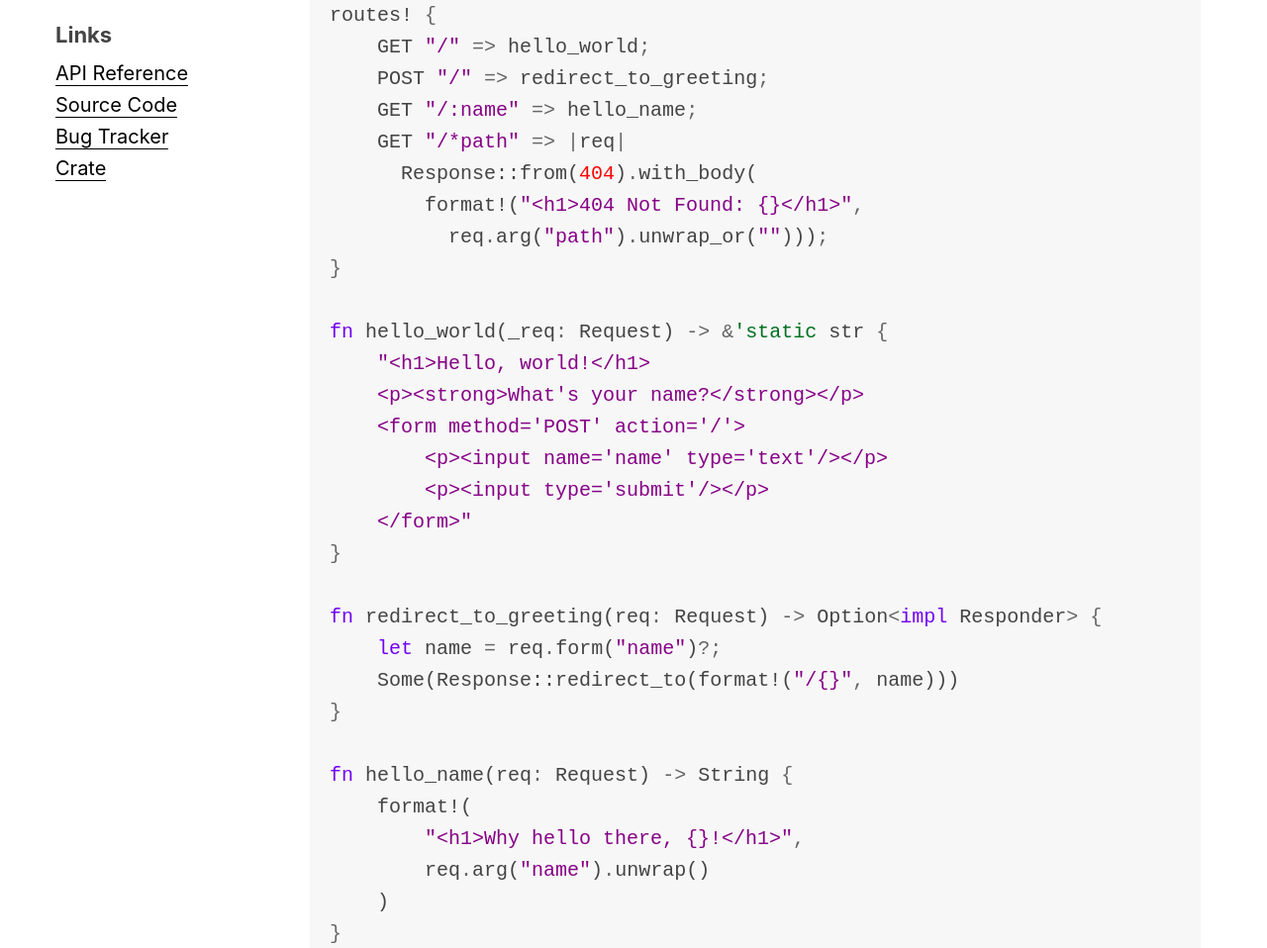
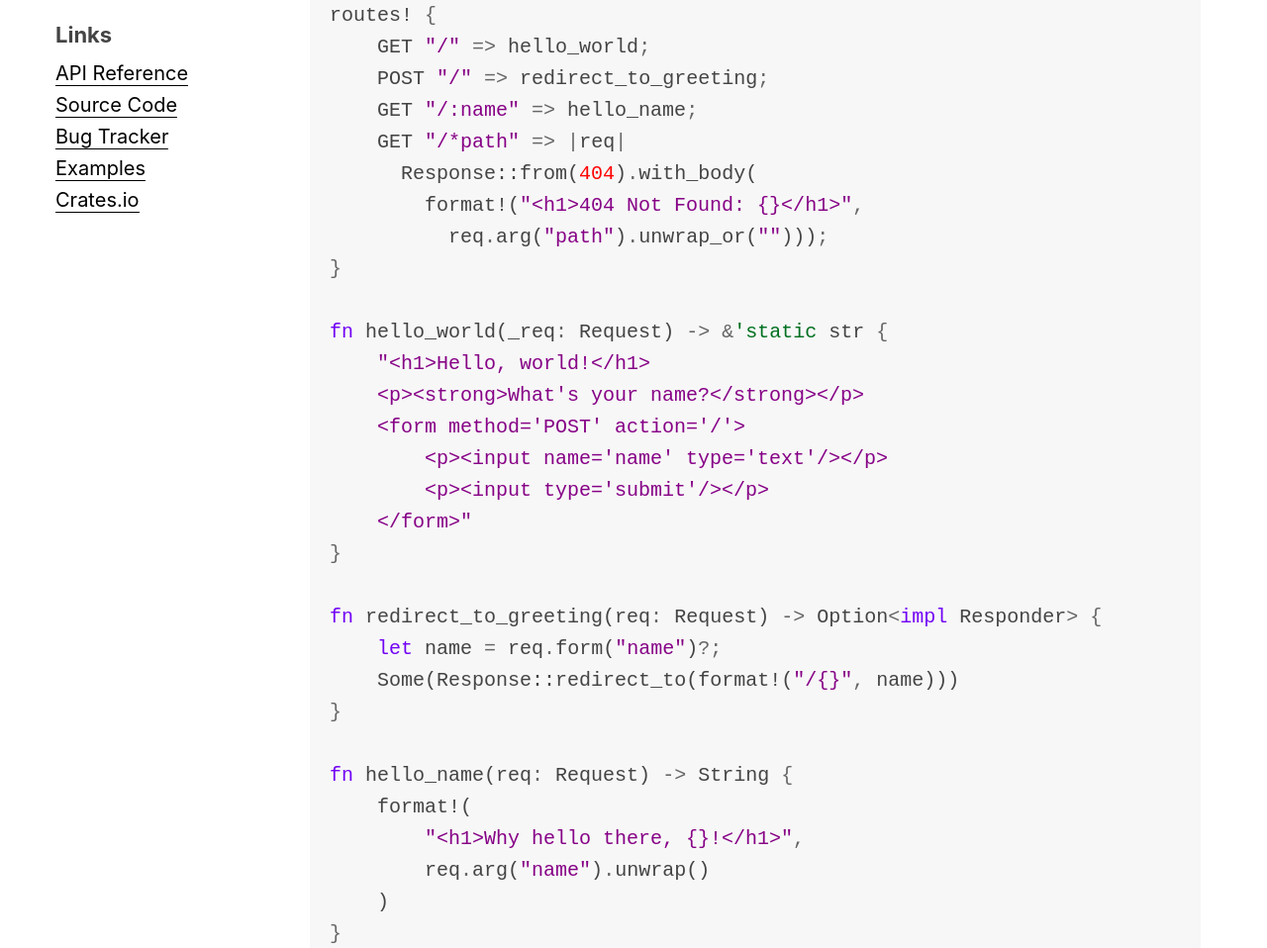
Before and after one commit to xvxx/vial, a plain HTML site: page docs/index.html in a window 1280 px wide. Shown: the part 1247-2205 px from the top of the page at 99% size. Drawn offline with Linux system fonts and the light colour scheme.

Commit message:
link to examples

```diff
--- a/docs/index.html
+++ b/docs/index.html
@@ -463,7 +463,8 @@
 <li><a href="https://docs.rs/vial">API Reference</a></li>
 <li><a href="https://github.com/xvxx/vial">Source Code</a></li>
 <li><a href="https://github.com/xvxx/vial/issues">Bug Tracker</a></li>
-<li><a href="https://crates.io/crates/vial">Crate</a></li>
+<li><a href="https://github.com/xvxx/vial/tree/master/examples">Examples</a></li>
+<li><a href="https://crates.io/crates/vial">Crates.io</a></li>
 </ul>
 </nav>
     <main><p><img src="./img/drink-me.jpeg" alt="Drink Me." align="left" height="300" /></p>
```
Also changed, not shown: 2 other files.
